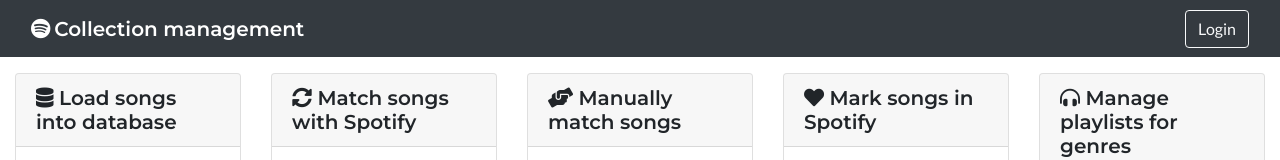
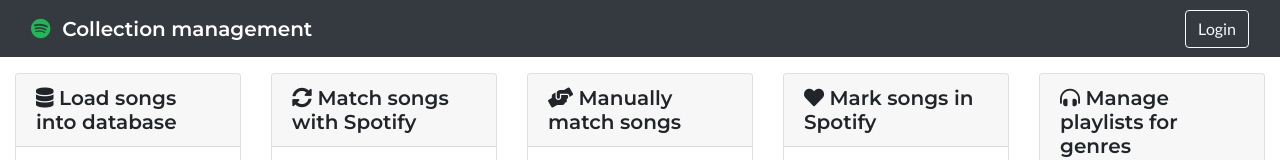
Before and after one commit to rjrb/Spotify, a website: page public/index.html in a window 1280 px wide. Shown: the top 160 px of the page. Drawn offline with nearby package versions, Linux system fonts and the light colour scheme; no server answers.

Commit message:
* Change Spotify logo in landing page

```diff
--- a/public/index.html
+++ b/public/index.html
@@ -33,8 +33,8 @@
         <nav class="navbar navbar-dark bg-dark mb-3">
             <div class="container-fluid">
                 <a class="navbar-brand" href="#">
-                    <em class="fab fa-spotify" alt="Spotify" width="30" height="30" class="d-inline-block align-top"></em>
-                    <span class="page-title">Collection management</span>
+                    <em class="fab fa-spotify" alt="Spotify" width="30" height="30" style="color: #1DB954;"></em>
+                    <span class="page-title ml-2">Collection management</span>
                 </a>
                 <div id="loading" class="spinner-border text-info ml-auto" role="status" aria-hidden="true"></div>
                 <div class="mx-1"></div>
```
